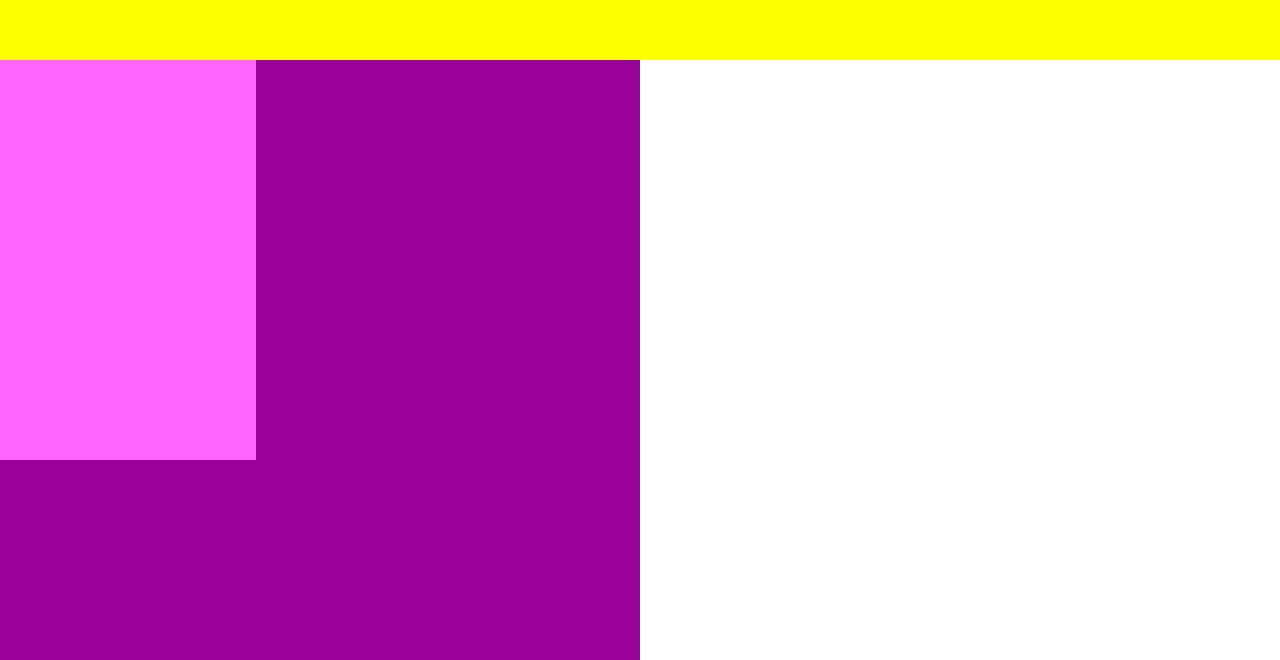
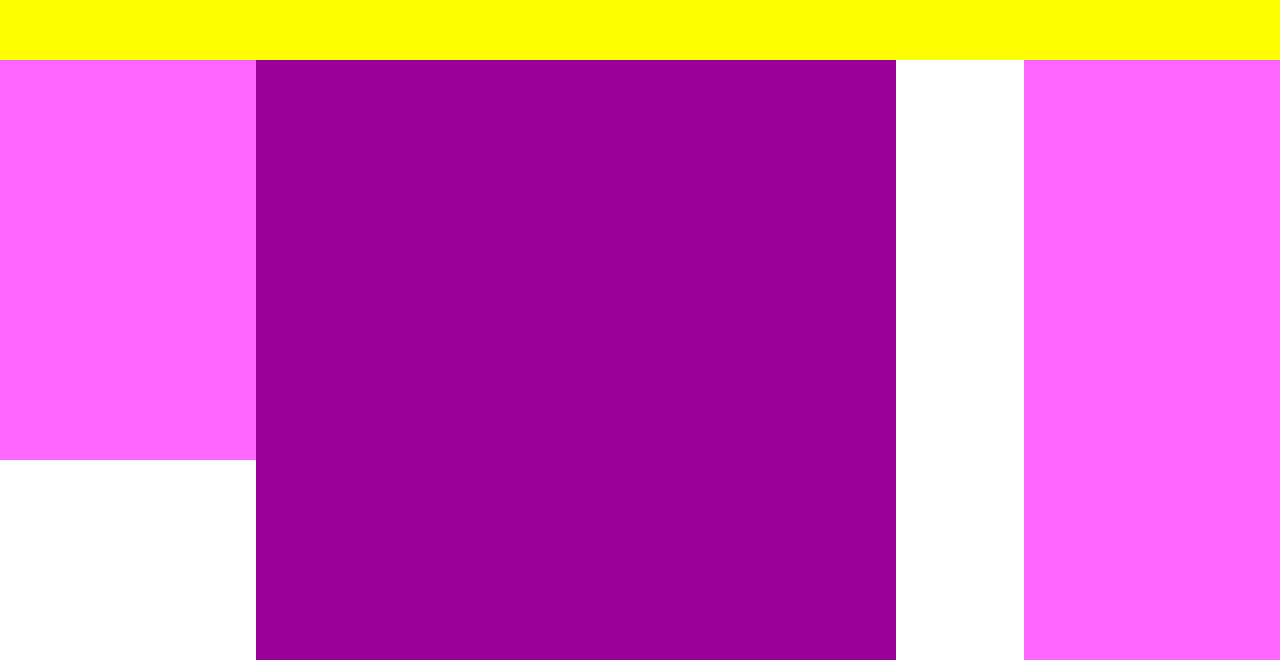
Before and after one commit to RiccioGit/htmlcss-struttura-wp, a plain HTML site: page index.html in a window 1280 px wide. Shown: the part 140-800 px from the top of the page. Drawn offline with Linux system fonts and the light colour scheme.

Commit message:
aggiunta css 2

```diff
--- a/css/main.css
+++ b/css/main.css
@@ -14,6 +14,7 @@
   content: "";
   display: table;
   clear: both;
+  margin: 30px 0;
 }
 
 .colonnasx {
@@ -25,7 +26,7 @@
 }
 
 .colonnacentro {
-  /* display: inline-block; */
+  display: inline-block;
   width: 50%;
   height: 600px;
   background-color: #990099;
```
